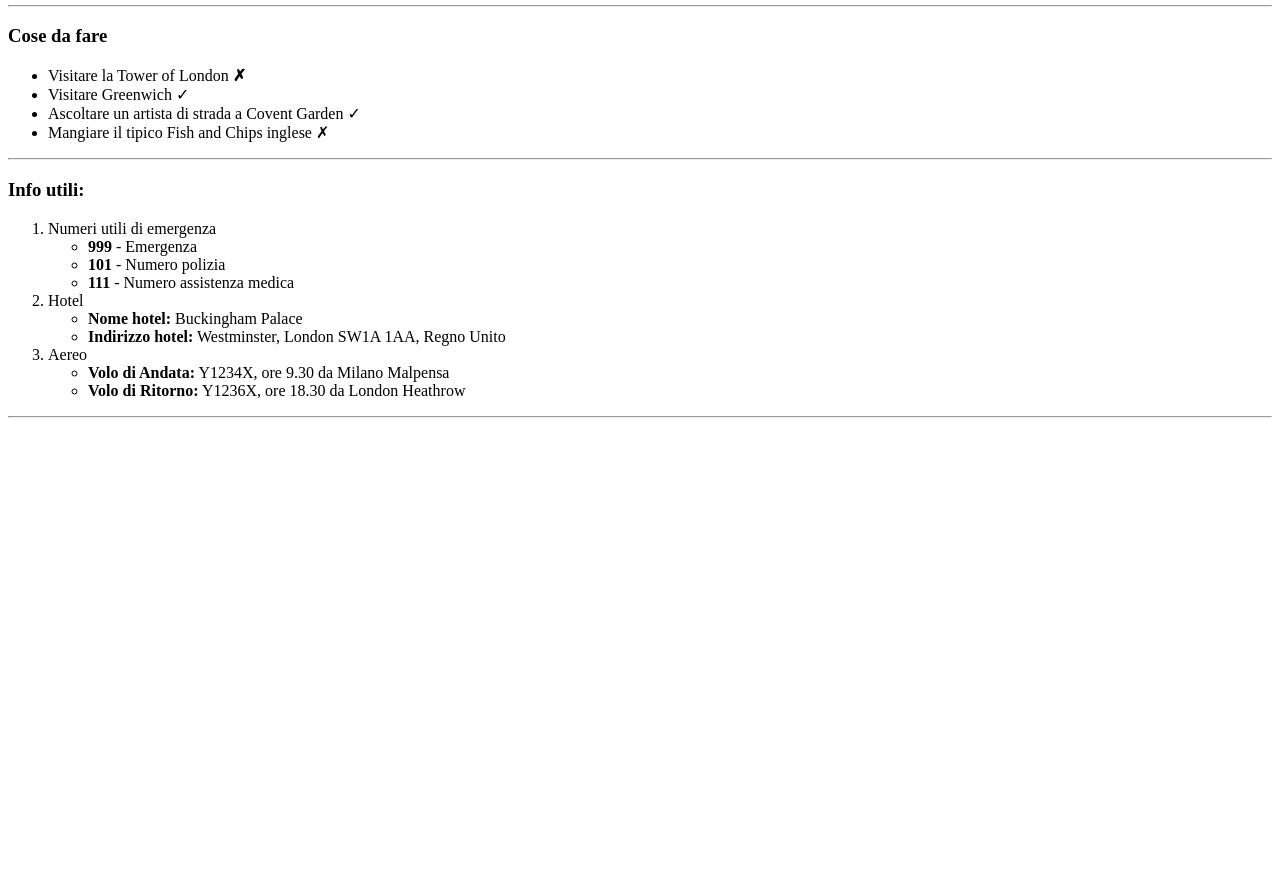
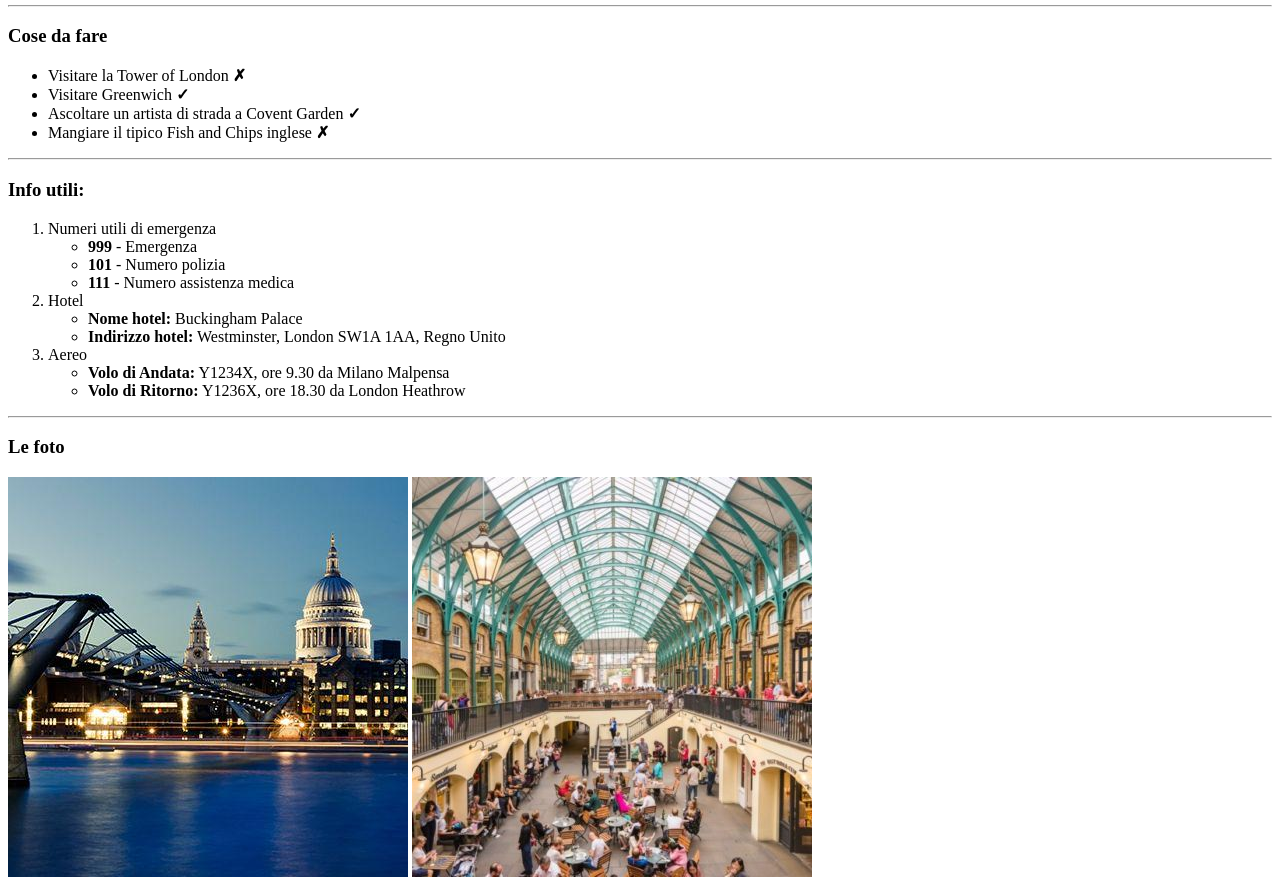
Before and after one commit to catclou/html-london-trip, a plain HTML site: page index.html in a window 1280 px wide. Shown: the part 876-1765 px from the top of the page. Before the commit the page ends 1302 px from the top, so only its background shows below. Drawn offline with Linux system fonts and the light colour scheme.

Commit message:
wrote last section w/ img

```diff
--- a/index.html
+++ b/index.html
@@ -22,6 +22,8 @@
         <!-- "Le mie spese" section -->
         <section>
             <h2>Le mie spese</h2>
+
+            <!-- table stars here -->
             <table>
                 <thead>
                     <tr>
@@ -55,6 +57,8 @@
                     </tr>
                 </tfoot>
             </table>
+            <!-- table end here -->
+
             <hr>
         </section>
 
@@ -63,9 +67,9 @@
             <h3>Cose da fare</h3>
             <ul>
                 <li>Visitare la Tower of London <b>&#10007;</b></li>
-                <li>Visitare Greenwich <b></b>&check;</b></li>
-                <li>Ascoltare un artista di strada a Covent Garden <b></b>&check;</b></li>
-                <li>Mangiare il tipico Fish and Chips inglese <b></b>&#10007;</b></li>
+                <li>Visitare Greenwich <b>&check;</b></li>
+                <li>Ascoltare un artista di strada a Covent Garden <b>&check;</b></li>
+                <li>Mangiare il tipico Fish and Chips inglese <b>&#10007;</b></li>
             </ul>
             <hr>
         </section>
@@ -97,6 +101,13 @@
             <hr>
         </section>
 
+        <!-- "Le foto" section -->
+        <section>
+            <h3>Le foto</h3>
+            <img src="./asset/img/london-4.jpg" alt="a stunning view of London">
+            <img src="./asset/img/london-5.jpg" alt="Covent Garden">
+        </section>
+
     </main>
 
 </body>
```
